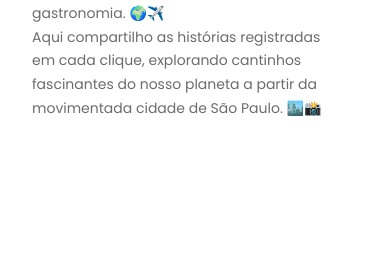
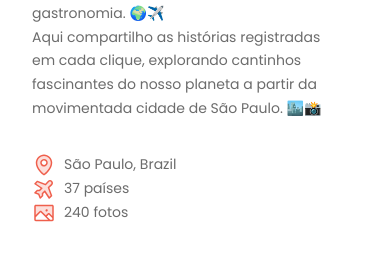
Before and after one commit to artfrc/Perfil-de-viagens, a plain HTML site: page index.html in a window 390 px wide. Shown: the part 256-516 px from the top of the page. Drawn offline with Linux system fonts and the light colour scheme.

Commit message:
info mobile ok

```diff
--- a/index.html
+++ b/index.html
@@ -33,7 +33,24 @@
         <p>
           Amante de viagens, cultura e gastronomia. 🌍✈️ <br>
           Aqui compartilho as histórias registradas em cada clique, explorando cantinhos fascinantes do nosso planeta a partir da movimentada cidade de São Paulo. 🏙️📸</p>
-        </div>
+      </div>
+    </div>
+
+        <div class="infos">
+            <div class="info">
+              <img src="assets/icons/MapPin.svg" alt="icone de localização">
+              <p>São Paulo, Brazil</p>
+            </div>
+
+            <div class="info">
+              <img src="assets/icons/AirplaneTilt.svg" alt="icone de localização">
+              <p>37 países</p>
+            </div>
+
+            <div class="info">
+              <img src="assets/icons/Image.svg" alt="icone de localização">
+              <p>240 fotos</p>
+            </div>
         </div>
   </div>
 
--- a/styles/about.css
+++ b/styles/about.css
@@ -14,9 +14,19 @@
   font: var(--Paragraph-md);
   color: var(--text-color-secondary);
 }
+.info {
+  display: flex;
+  margin-left: 2rem;
+  gap: .5rem;
+  align-items: center;
+}
+
+.info p {
+  font: var(--Paragraph-md);
+  color: var(--text-color-secondary);
+}
 
 @media(width >= 80em) {
   .main {
     width: 25.3125rem;
   }
-}
```
